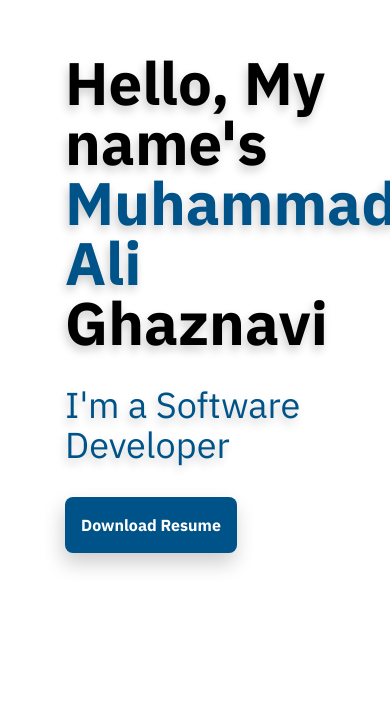
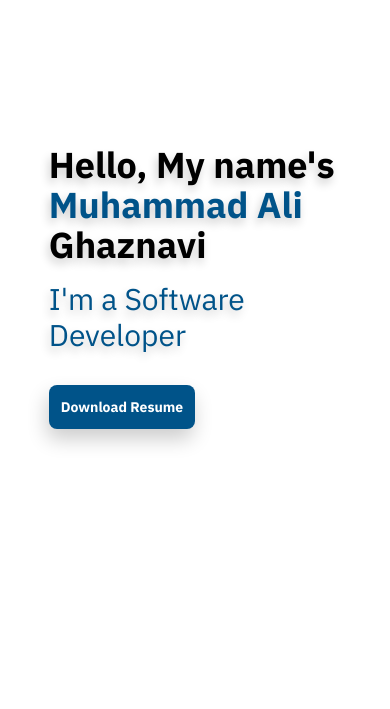
Before and after one commit to mghaznav/interactive-resume, a React (Vite) app: page / in a window 390 px wide. Shown: the part 135-844 px from the top of the page. Built offline with nearby package versions, Linux system fonts and the light colour scheme.

Commit message:
Made Hero more responsive

```diff
--- a/src/components/Hero.jsx
+++ b/src/components/Hero.jsx
@@ -4,13 +4,14 @@ export default function Hero() {
   return (
     <header className="flex h-[100vh] relative">
         <div className="bg-white lg:w-2/3 w-full flex flex-col items-center justify-center">
-          <div className="w-2/3">
-            <h2 className="text-6xl font-bold my-8 [text-shadow:_-2px_5px_10px_rgb(0_0_0_/_20%)]">
+          <div className="md:w-2/3 w-3/4">
+            <h2 className="md:text-6xl md:my-8 text-4xl my-4 font-bold [text-shadow:_-2px_5px_10px_rgb(0_0_0_/_20%)]">
               Hello, My name&apos;s <span className="text-navy-blue">Muhammad Ali</span> Ghaznavi
             </h2>
-            <h3 className='text-4xl my-8 text-navy-blue [text-shadow:_-2px_5px_10px_rgb(0_0_0_/_20%)]'>I&apos;m a Software Developer</h3>
-            <button className="bg-navy-blue hover:bg-white text-white hover:text-navy-blue font-bold p-4 rounded-lg
-                              [box-shadow:_-2px_10px_20px_rgb(0_0_0_/_20%)] hover:[box-shadow:_-2px_10px_20px_rgb(0_0_0_/_40%)]">
+            <h3 className='md:text-4xl md:my-8 text-3xl my-4 text-navy-blue [text-shadow:_-2px_5px_10px_rgb(0_0_0_/_20%)]'>I&apos;m a Software Developer</h3>
+            <button
+              className="bg-navy-blue hover:bg-white text-white hover:text-navy-blue font-bold
+                        md:p-4 md:text-base p-3 text-sm my-4 rounded-lg [box-shadow:_-2px_10px_20px_rgb(0_0_0_/_20%)]">
               Download Resume
             </button>
           </div>
```
Also changed, not shown: 1 other file (tests, documents, lock files or other folders).
